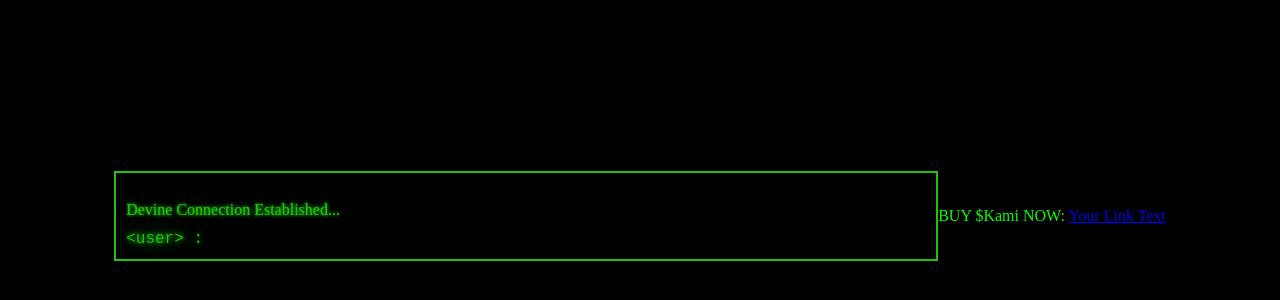
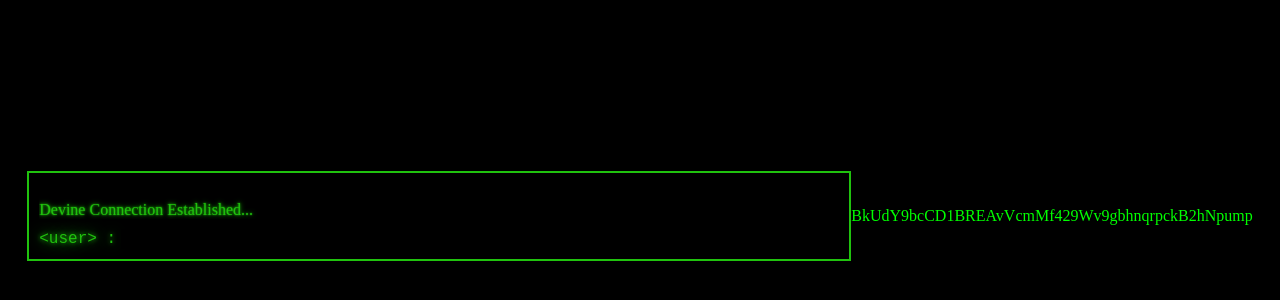
Before and after one commit to CameronBrash25/God, a website: page index.html in a window 1280 px wide. Shown: the part 184-484 px from the top of the page. Drawn offline with Linux system fonts and the light colour scheme.

Commit message:
Update index.html

```diff
--- a/index.html
+++ b/index.html
@@ -21,6 +21,6 @@
     <script src="script.js"></script>
 </body>
 <footer>
-  <p>BUY $Kami NOW: <a href="https://pump.fun/coin/BkUdY9bcCD1BREAvVcmMf429Wv9gbhnqrpckB2hNpump" target="_blank">Your Link Text</a></p>
+  <p>BkUdY9bcCD1BREAvVcmMf429Wv9gbhnqrpckB2hNpump</p>
 </footer>
 </html>
```
